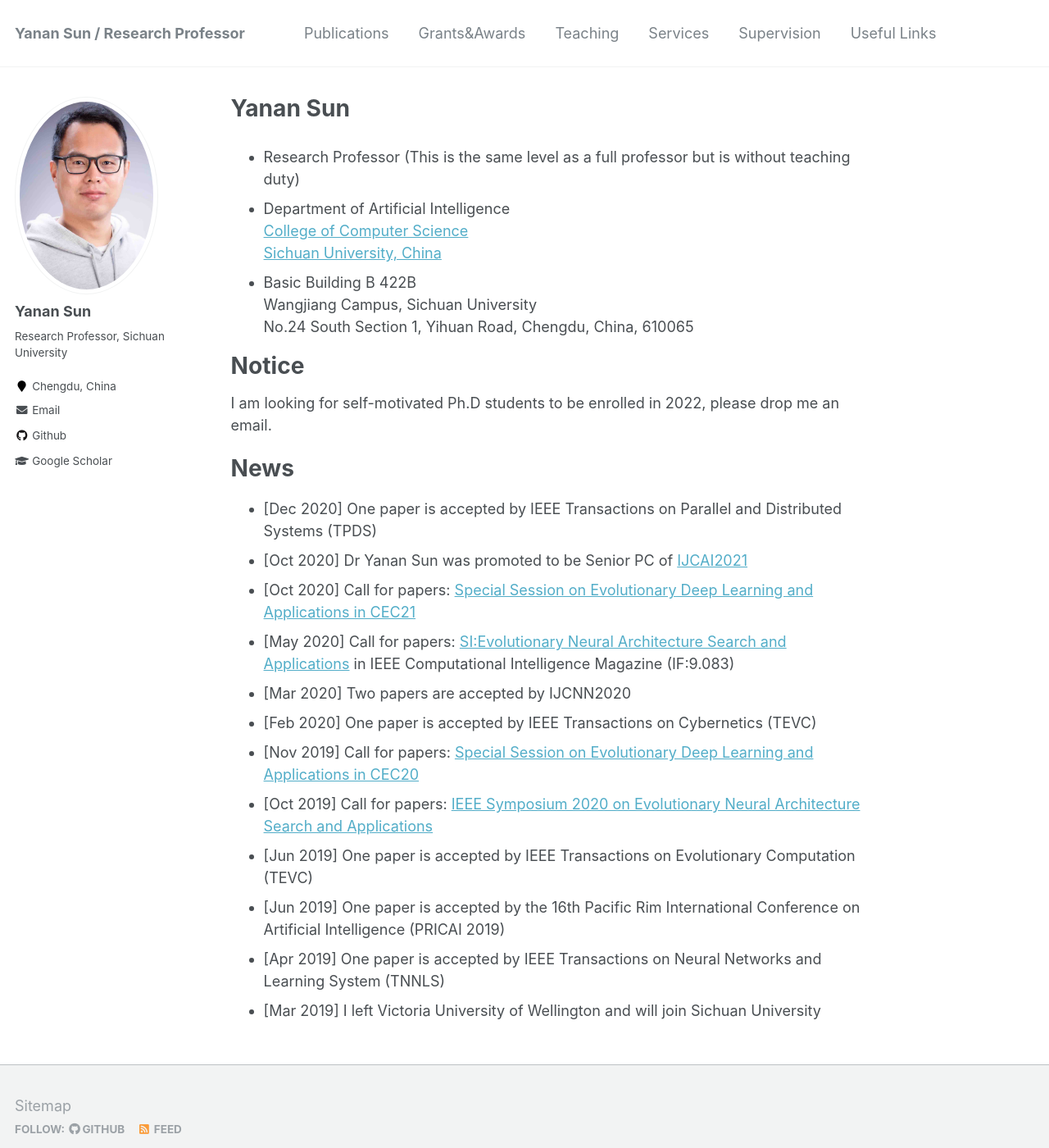
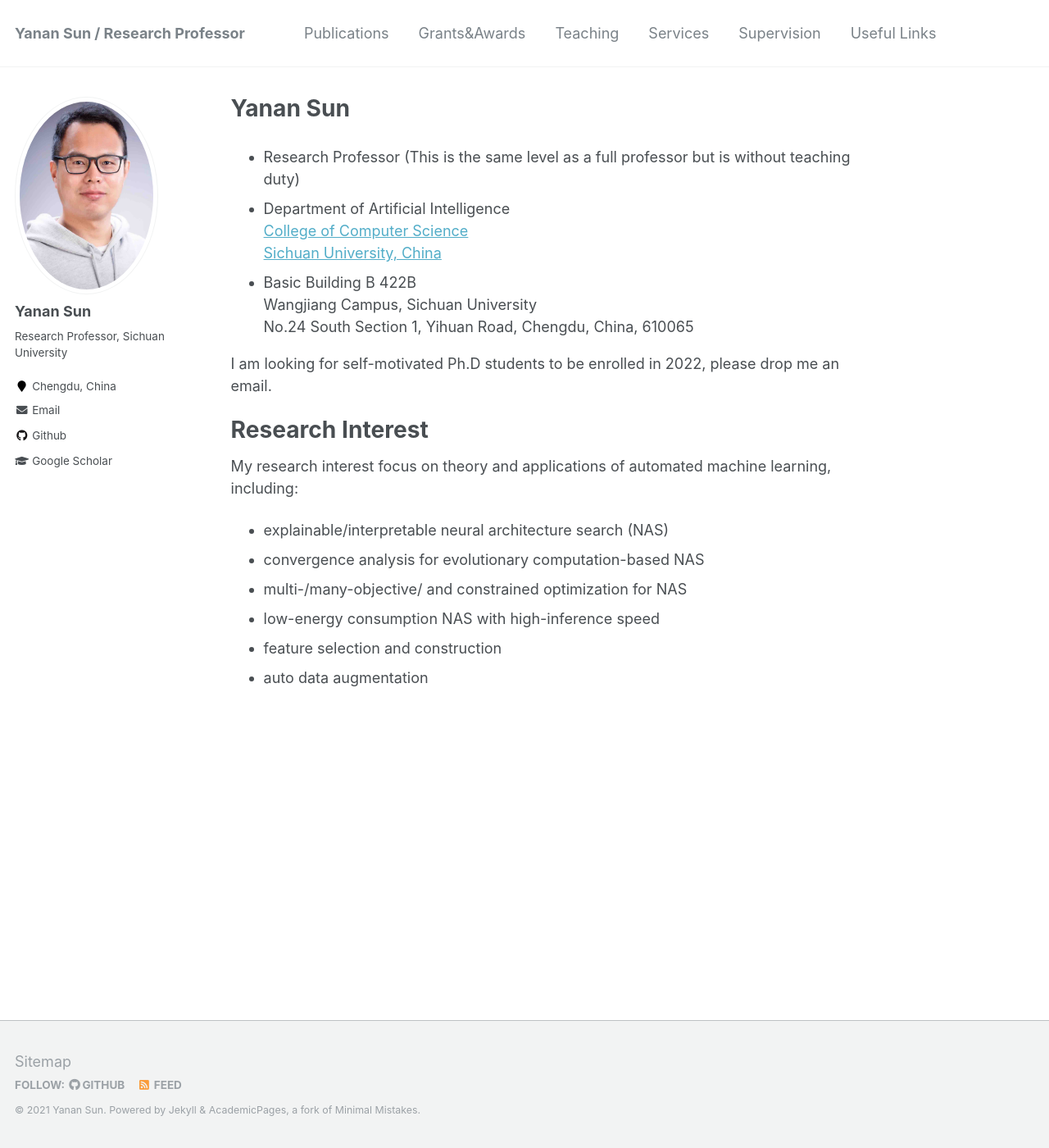
Before and after one commit to yn-sun/yn-sun.github.io, a Jekyll site: the page built from _pages/about.md, in a window 1280 px wide and 1400 px high. Shown: the whole window at 82% size. Built offline with Jekyll 4.4.1, drawn with Linux system fonts in a browser that asks for light colours; comment, search, counter and statistics services are not loaded.

Commit message:
Update about.md

```diff
--- a/_pages/about.md
+++ b/_pages/about.md
@@ -16,21 +16,14 @@ redirect_from:
 Wangjiang Campus, Sichuan University\\
 No.24 South Section 1, Yihuan Road, Chengdu, China, 610065
 
-Notice
-======
 I am looking for self-motivated Ph.D students to be enrolled in 2022, please drop me an email.
 
-News
+Research Interest
 ======
-* [Dec 2020] One paper is accepted by IEEE Transactions on Parallel and Distributed Systems (TPDS)
-* [Oct 2020] Dr Yanan Sun was promoted to be Senior PC of [IJCAI2021](https://ijcai-21.org/)
-* [Oct 2020] Call for papers: [Special Session on Evolutionary Deep Learning and Applications in CEC21](https://yn-sun.github.io/cec21.html)
-* [May 2020] Call for papers: [SI:Evolutionary Neural Architecture Search and Applications](https://yn-sun.github.io/si_enasa.html) in IEEE Computational Intelligence Magazine (IF:9.083)
-* [Mar 2020] Two papers are accepted by IJCNN2020
-* [Feb 2020] One paper is accepted by IEEE Transactions on Cybernetics (TEVC)
-* [Nov 2019] Call for papers: [Special Session on Evolutionary Deep Learning and Applications in CEC20](https://yn-sun.github.io/cec20.html)
-* [Oct 2019] Call for papers: [IEEE Symposium 2020 on Evolutionary Neural Architecture Search and Applications](http://www.ieeessci2020.org/symposiums/enasa.html)
-* [Jun 2019] One paper is accepted by IEEE Transactions on Evolutionary Computation (TEVC)
-* [Jun 2019] One paper is accepted by the 16th Pacific Rim International Conference on Artificial Intelligence (PRICAI 2019)
-* [Apr 2019] One paper is accepted by IEEE Transactions on Neural Networks and Learning System (TNNLS)
-* [Mar 2019] I left Victoria University of Wellington and will join Sichuan University
+My research interest focus on theory and applications of automated machine learning, including:
+* explainable/interpretable neural architecture search (NAS)
+* convergence analysis for evolutionary computation-based NAS
+* multi-/many-objective/ and constrained optimization for NAS
+* low-energy consumption NAS with high-inference speed
+* feature selection and construction
+* auto data augmentation
```
